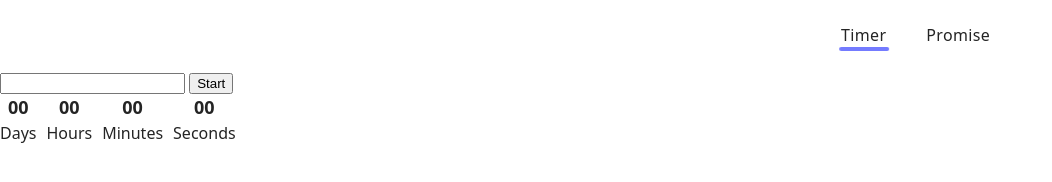
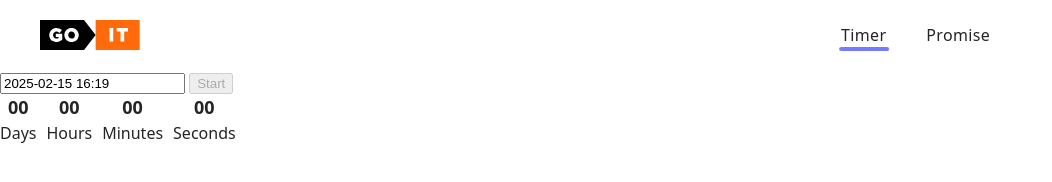
Before and after one commit to ishchukserhii/goit-js-hw-11, a plain HTML site: page 1-timer.html in a window 1280 px wide. Shown: the whole page, without its empty margins (0-1052 px from the left). Drawn offline with Linux system fonts and the light colour scheme; files that its build step writes are made by us from their sources.

Commit message:
Deploying to gh-pages from @ ishchukserhii/goit-js-hw-11@2fe58b9030afbd51c40960eef85ec801d8151171 🚀

```diff
--- a/1-timer.html
+++ b/1-timer.html
@@ -5,11 +5,11 @@
     <meta http-equiv="X-UA-Compatible" content="IE=edge" />
     <meta name="viewport" content="width=device-width, initial-scale=1.0" />
     <title>Page 2</title>
-    <script type="module" crossorigin src="/goit-js-hw-10/1-timer.js"></script>
-    <link rel="modulepreload" crossorigin href="/goit-js-hw-10/assets/styles-BUPvYVON.js">
-    <link rel="modulepreload" crossorigin href="/goit-js-hw-10/assets/vendor-BbbuE1sJ.js">
-    <link rel="stylesheet" crossorigin href="/goit-js-hw-10/assets/styles-DTihsTe1.css">
-    <link rel="stylesheet" crossorigin href="/goit-js-hw-10/assets/vendor-CZjNVMTf.css">
+    <script type="module" crossorigin src="/goit-js-hw-11/1-timer.js"></script>
+    <link rel="modulepreload" crossorigin href="/goit-js-hw-11/assets/styles-BUPvYVON.js">
+    <link rel="modulepreload" crossorigin href="/goit-js-hw-11/assets/vendor-BbbuE1sJ.js">
+    <link rel="stylesheet" crossorigin href="/goit-js-hw-11/assets/styles-DTihsTe1.css">
+    <link rel="stylesheet" crossorigin href="/goit-js-hw-11/assets/vendor-CZjNVMTf.css">
   </head>
   <body>
     <header class="header">
@@ -17,7 +17,7 @@
     <nav class="nav">
       <a class="nav-logo" href="./index.html" aria-label="Site logo">
         <svg class="nav-logo-icon" width="100" height="30">
-          <use href="/goit-js-hw-10/assets/sprite-E8vg0sBb.svg#logo"></use>
+          <use href="/goit-js-hw-11/assets/sprite-E8vg0sBb.svg#logo"></use>
         </svg>
       </a>
       <ul class="nav-list">
```
Also changed, not shown: 2-snackbar.html (+6 -6 lines), index.html (+3 -4 lines).
